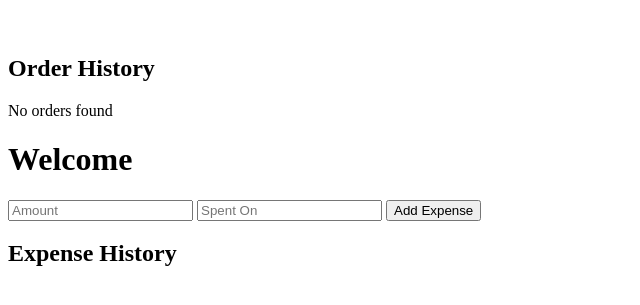
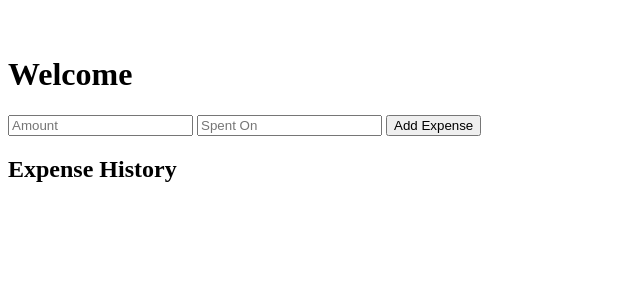
Before and after one commit to KeerthiChaarvi24/1styearsummerprojects, a Flask app: page /customer/1 in a window 1280 px wide. Shown: the part 191-496 px from the top of the page, without its empty margins (0-640 px from the left). Run offline with Flask 3, Linux system fonts and the light colour scheme; data that the repository does not hold is empty.

Commit message:
stores customer details now lets go

```diff
--- a/Expense Tracker/app.py
+++ b/Expense Tracker/app.py
@@ -9,7 +9,7 @@ db= mysql.connect(
     user="root",
     password="imsocool24@13",
     database="ExpenseTracker")
-cursor=db.cursor()
+cursor=db.cursor(buffered=True)
 
 
 @app.route('/')
@@ -22,7 +22,7 @@ def login():
     email=request.form['email']
     phone=request.form['phone']
     name=request.form['name']
-    cursor.execute("select * from customers where email=%s or phone=%s",(email,phone))
+    cursor.execute("select * from customers where email=%s or phone=%s limit 1",(email,phone))
     customer=cursor.fetchone()
     # fetching only the id from customers table and if it exists setting customer_id=customer[0] which is id
     if customer:
@@ -33,9 +33,7 @@ def login():
         customer_id=cursor.lastrowid
     return redirect(f'/customer/{customer_id}')
 
-@app.route('/order/<int:customer_id>')
-def order_page(customer_id):
-    return render_template('orders.html',customer_id=customer_id)
+
 
 @app.route('/customer/<int:customer_id>')
 def customer_dashboard(customer_id):
@@ -44,23 +42,15 @@ def customer_dashboard(customer_id):
     cursor.execute("select * from dailytracker where customer_id= %s",(customer_id,))
     expenses=cursor.fetchall()
     return render_template('customer.html', customer=customer,expenses=expenses)
+
+
 @app.route('/add_expense/<int:customer_id>', methods=['POST'])
 def add_expense(customer_id):
-
     spendings = request.form['spendings']
     spent_on = request.form['spent_on']
+    cursor.execute("""insert into dailytracker (customer_id, spendings, spent_on) VALUES (%s, %s, %s)""",(customer_id, spendings, spent_on))
+    db.commit()
+    return redirect(f'/customer/{customer_id}')
 
-    cursor.execute(
-        """
-        INSERT INTO dailytracker
-        (customer_id, spendings, spent_on)
-        VALUES (%s, %s, %s)
-        """,
-        (customer_id, spendings, spent_on)
-    )
-
-    db.commit()
-
-    return redirect(f'/customer/{customer_id}')
 if __name__ == "__main__":
     app.run(debug=True)
--- a/Expense Tracker/templates/customer.html
+++ b/Expense Tracker/templates/customer.html
@@ -9,14 +9,6 @@
     <p>Email: {{customer[2]}}</p>
     <p>Phone: {{customer[3]}}</p>
     <br>
-    <h2> Order History</h2>
-    {% if orders %}
-        {% for orders in orders %}
-            <p> {{order}} </p>
-        {% endfor %}
-    {% else %}
-        <p> No orders found</p>
-    {% endif %}
 
     <h1>Welcome {{ customer[1] }}</h1>
 
```
